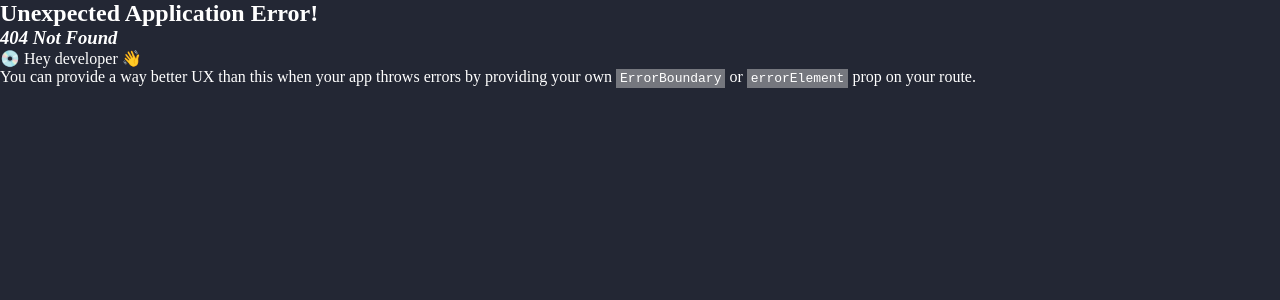
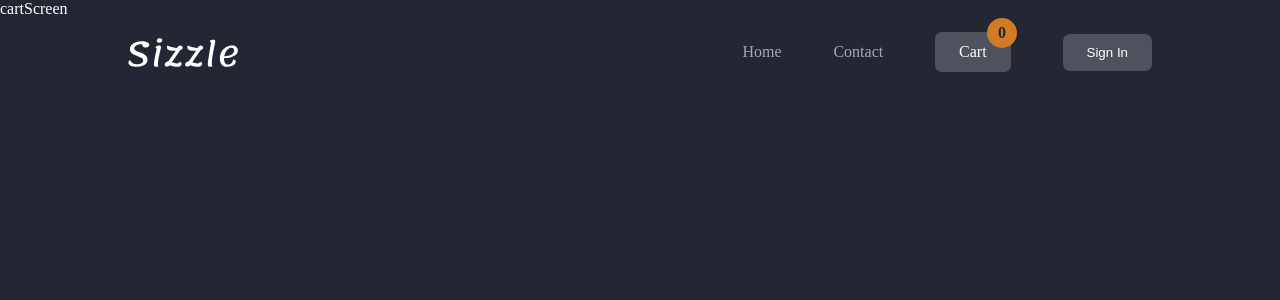
Before and after one commit to Jeetjyoti-Deka/Restaurant_Website, a React (Vite) app in the folder frontend/: page /cart in a window 1280 px wide. Before the commit this address had no page. Shown: the top 300 px of the page. Built offline with nearby package versions, Linux system fonts and the light colour scheme.

Commit message:
Create Cart Badge and cart route

```diff
--- /dev/null
+++ b/frontend/src/components/CartBadge.jsx
@@ -0,0 +1,28 @@
+import styled from "styled-components";
+
+const Wrapper = styled.div`
+  .badge {
+    background-color: var(--secondary-color);
+    color: var(--primary-color);
+    font-weight: 900;
+    width: 30px;
+    height: 30px;
+    display: flex;
+    justify-content: center;
+    align-items: center;
+    border-radius: 50%;
+    padding: 0;
+    position: absolute;
+    top: -14px;
+    left: 52px;
+  }
+`;
+
+const CartBadge = ({ itemCount }) => {
+  return (
+    <Wrapper>
+      <span className="badge">{itemCount}</span>
+    </Wrapper>
+  );
+};
+export default CartBadge;
--- a/frontend/src/components/Navbar.jsx
+++ b/frontend/src/components/Navbar.jsx
@@ -1,6 +1,8 @@
 import { Link } from "react-router-dom";
 import styled from "styled-components";
 import logo from "../assets/images/logo.svg";
+import { useSelector } from "react-redux";
+import CartBadge from "./CartBadge";
 
 const Wrapper = styled.div`
   position: absolute;
@@ -25,9 +27,16 @@ const Wrapper = styled.div`
     align-items: center;
     margin: var(--spacing-lg) 0;
   }
+
+  .navbar .cart {
+    position: relative;
+  }
 `;
 
 const Navbar = () => {
+  const { cartItems } = useSelector((state) => state.cart);
+  const itemCount = cartItems.reduce((acc, cur) => acc + cur.qty, 0);
+
   return (
     <Wrapper>
       <div className="container">
@@ -38,7 +47,10 @@ const Navbar = () => {
           <div className="nav-links">
             <Link to="/home">Home</Link>
             <Link to="/contact">Contact</Link>
-            <Link to="/about">About</Link>
+
+            <Link to="/cart" className="cart ghost-btn">
+              Cart <CartBadge itemCount={itemCount} />
+            </Link>
             <button className="ghost-btn">Sign In</button>
           </div>
         </nav>
--- a/frontend/src/main.jsx
+++ b/frontend/src/main.jsx
@@ -10,7 +10,7 @@ import {
 } from "react-router-dom";
 import LandingScreen from "./screens/LandingScreen.jsx";
 import HomeScreen from "./screens/HomeScreen.jsx";
-import AboutScreen from "./screens/AboutScreen.jsx";
+import CartScreen from "./screens/CartScreen.jsx";
 import ContactScreen from "./screens/ContactScreen.jsx";
 import ItemScreen from "./screens/ItemScreen.jsx";
 import MenuScreen from "./screens/MenuScreen.jsx";
@@ -23,7 +23,7 @@ const router = createBrowserRouter(
     <Route path="/" element={<App />}>
       <Route index={true} path="/" element={<LandingScreen />} />
       <Route path="/home" element={<HomeScreen />} />
-      <Route path="/about" element={<AboutScreen />} />
+      <Route path="/cart" element={<CartScreen />} />
       <Route path="/contact" element={<ContactScreen />} />
       <Route path="/food/:id" element={<ItemScreen />} />
       <Route path="/menu" element={<MenuScreen />} />
--- a/frontend/src/screens/AboutScreen.jsx
+++ /dev/null
@@ -1,4 +0,0 @@
-const AboutScreen = () => {
-  return <div>AboutScreen</div>;
-};
-export default AboutScreen;
--- /dev/null
+++ b/frontend/src/screens/CartScreen.jsx
@@ -0,0 +1,4 @@
+const cartScreen = () => {
+  return <div>cartScreen</div>;
+};
+export default cartScreen;
```
